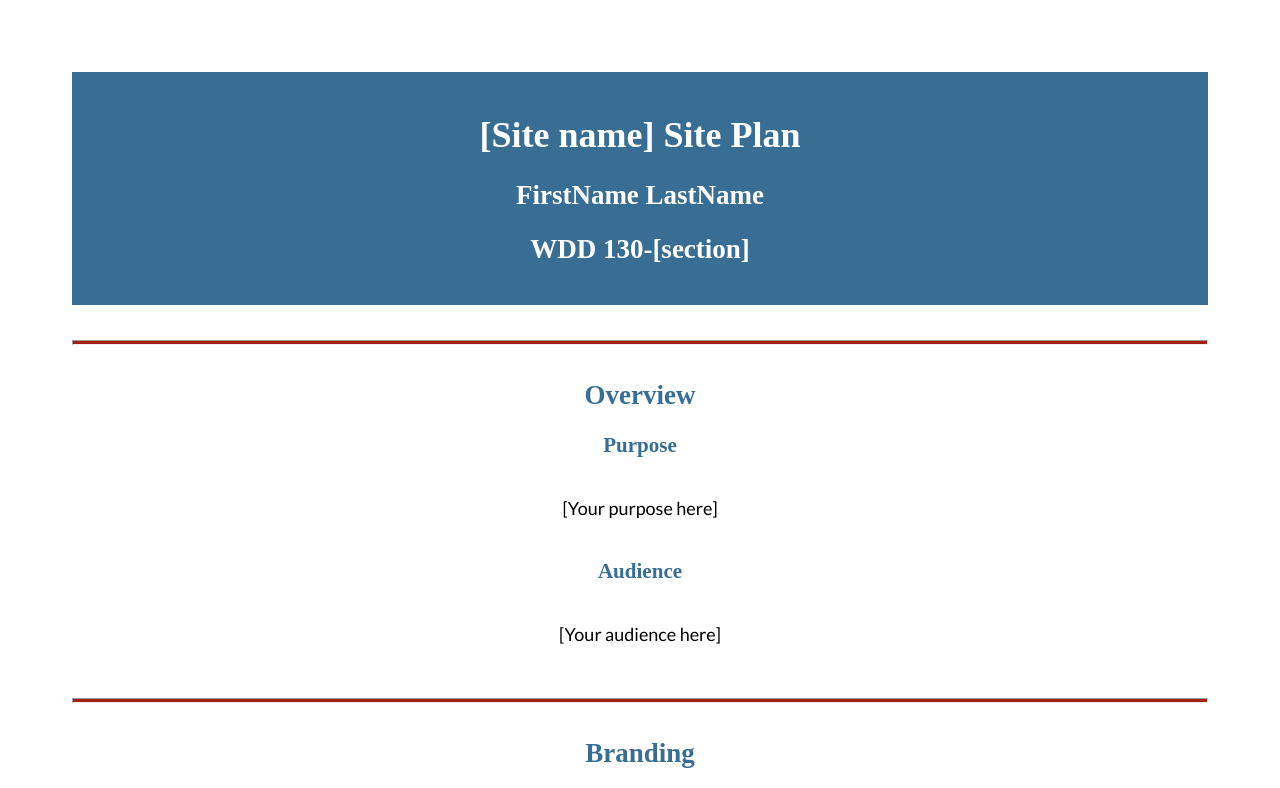
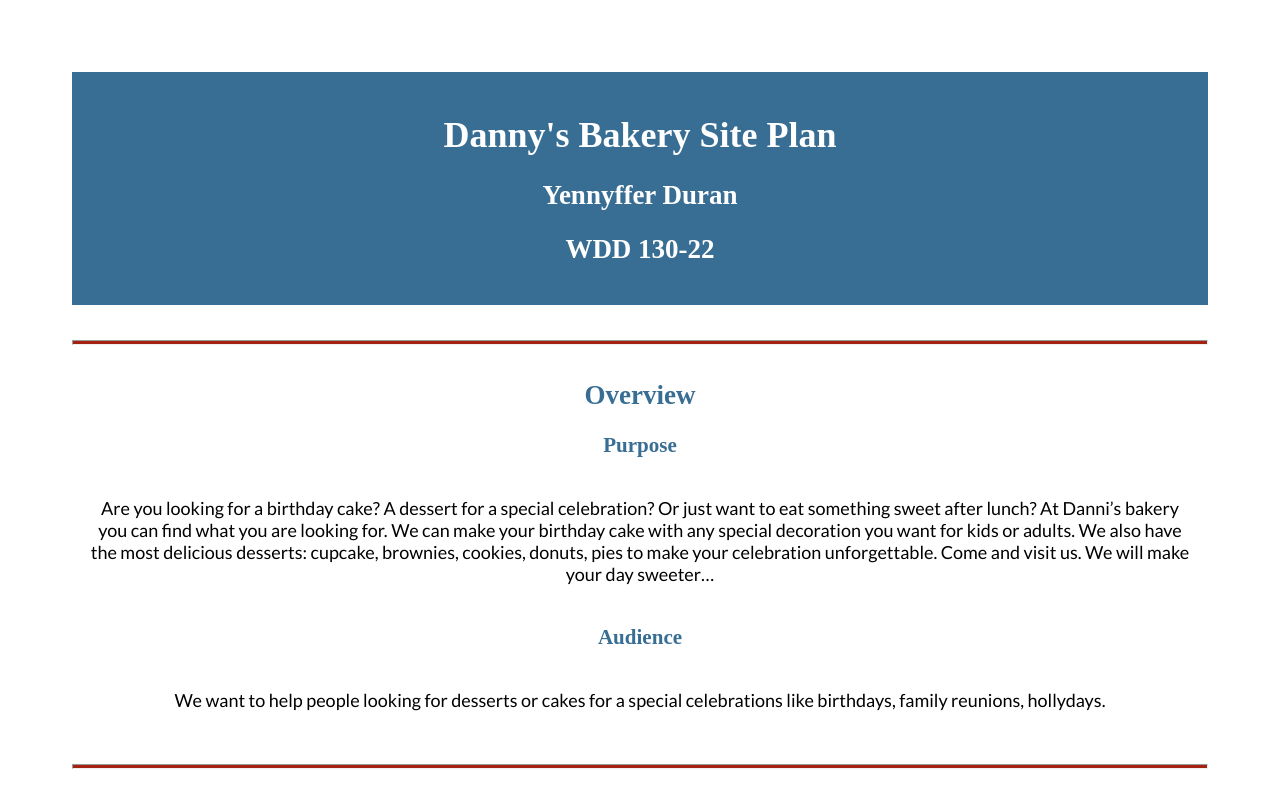
Before and after one commit to duranyr/WDD130-2, a plain HTML site: page pwsdb/site-plan.html in a window 1280 px wide. Shown: the top 788 px of the page. Drawn offline with Linux system fonts and the light colour scheme; a web font is replaced by a local one.

Commit message:
personal site

```diff
--- a/pwsdb/site-plan.html
+++ b/pwsdb/site-plan.html
@@ -9,9 +9,9 @@
 
   <body>
     <header>
-      <h1>[Site name] Site Plan</h1>
-      <h2>FirstName LastName</h2>
-      <h2>WDD 130-[section]</h2>
+      <h1>Danny's Bakery Site Plan</h1>
+      <h2>Yennyffer Duran</h2>
+      <h2>WDD 130-22</h2>
       <!-- In the header above, add the name or your site, your name and class number. For example if you are in section 3 you would put WDD 130.03 -->
     </header>
     <main>
@@ -20,11 +20,17 @@
       <hr>
       <h2>Overview</h2>
       <h3>Purpose</h3>
-      <p>[Your purpose here]</p>  <!-- change this -->
+      <p>Are you looking for a birthday cake? A dessert for a special celebration? Or just want to eat something sweet after lunch?
+          At Danni’s bakery you can find what you are looking for. We can make your birthday cake with any special decoration you
+          want for kids or adults.  We also have the most delicious desserts: cupcake, brownies, cookies, donuts, pies to make your
+          celebration unforgettable. Come and visit us. We will make your day sweeter…</p>  <!-- change this -->
 
 
       <h3>Audience</h3>
-      <p>[Your audience here]</p>  <!-- change this -->
+      <p>We want to help people looking for desserts or cakes for a special celebrations
+          like birthdays, family reunions, hollydays.
+
+      </p>  <!-- change this -->
 
       <hr>
       <h2>Branding</h2>
```
